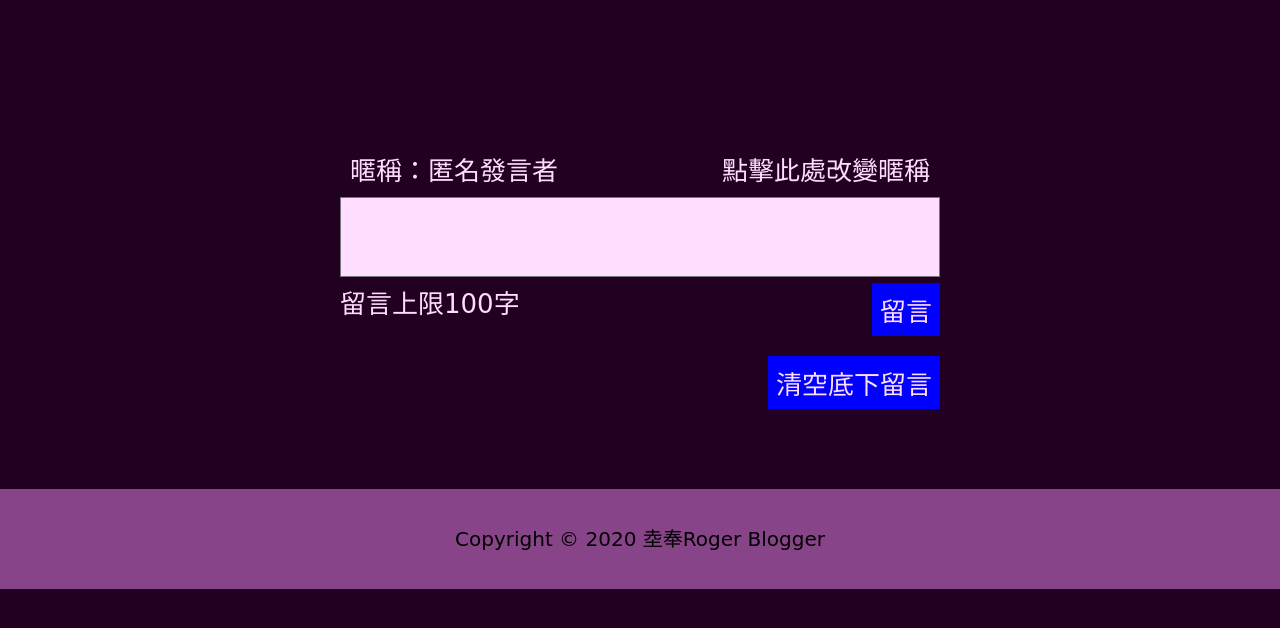
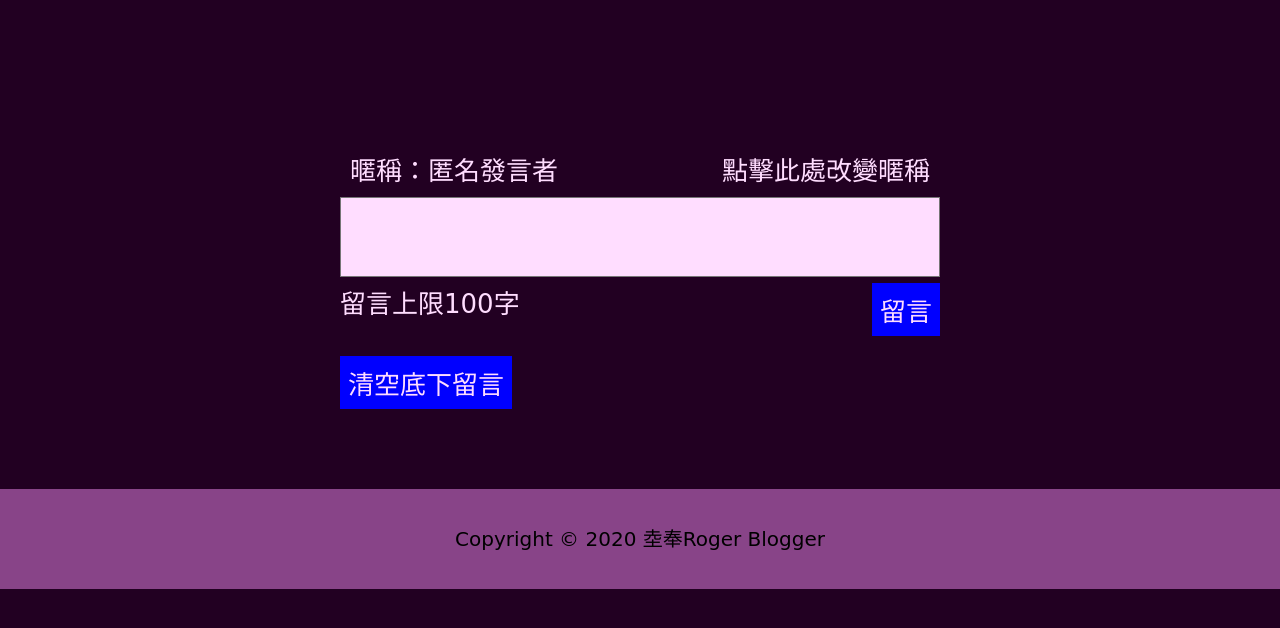
Before and after one commit to rogerphysical/message, a plain HTML site: page index.html in a window 1280 px wide. Drawn offline with Linux system fonts and the light colour scheme.

Commit message:
Add files via upload

```diff
--- a/index.html
+++ b/index.html
@@ -19,7 +19,7 @@
           <div style="float: left;">留言上限100字</div>
           <div class="post_bt" onclick="save_data()">留言</div>
         </div>
-        <div style="margin-top: 20px;" class="post_bt" onclick="delete_data()">清空底下留言</div>
+        <div style="margin-top: 20px; float: left;" class="post_bt" onclick="delete_data()">清空底下留言</div>
       </div>
       <div id="comment" style="margin-top: 80px; margin-bottom: 80px;"></div>
     </div>
```
